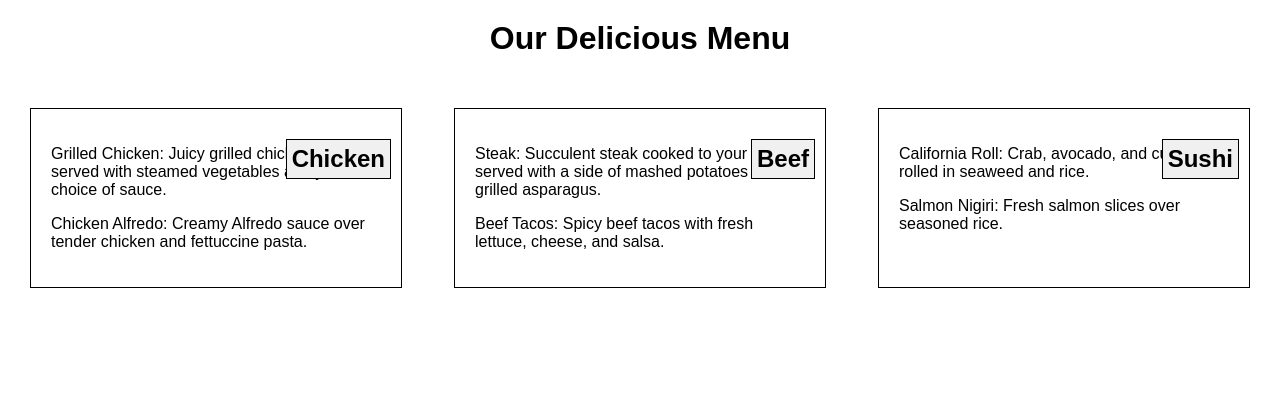
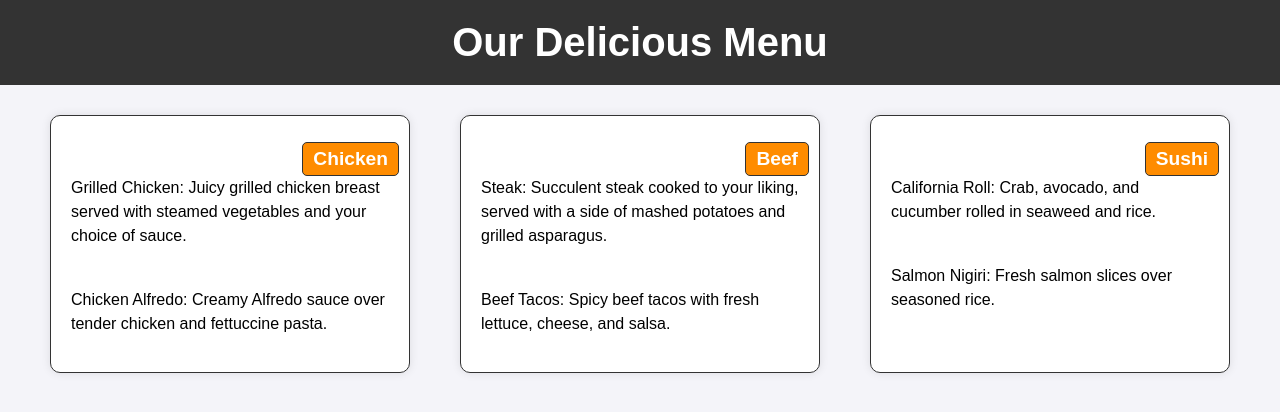
Before and after one commit to salahmed-ctrlz/CourseraLabs, a plain HTML site: page index.html in a window 1280 px wide. Drawn offline with Linux system fonts and the light colour scheme; files that its build step writes are made by us from their sources.

Commit message:
Update styles.css

```diff
--- a/styles.css
+++ b/styles.css
@@ -3,12 +3,19 @@ body {
     font-family: Arial, sans-serif;
     margin: 0;
     padding: 0;
+    background-color: #f4f4f9;
+}
+
+header {
+    background-color: #333;
+    color: white;
+    padding: 20px 0;
+    text-align: center;
 }
 
 h1 {
-    text-align: center;
-    font-size: 2em;
-    margin-top: 20px;
+    margin: 0;
+    font-size: 2.5em;
 }
 
 .container {
@@ -16,14 +23,37 @@ h1 {
     flex-wrap: wrap;
     justify-content: space-between;
     padding: 20px;
+    max-width: 1200px;
+    margin: 0 auto;
 }
 
 .section {
-    border: 1px solid black;
+    border: 1px solid #333;
     padding: 20px;
     margin: 10px;
     box-sizing: border-box;
     position: relative;
+    background-color: #fff;
+    border-radius: 10px;
+    box-shadow: 0 0 10px rgba(0, 0, 0, 0.1);
+}
+
+.section-title {
+    position: absolute;
+    top: 10px;
+    right: 10px;
+    background-color: #ff8c00;
+    padding: 5px 10px;
+    border-radius: 5px;
+    color: white;
+    font-size: 1.2em;
+    border: 1px solid #333;
+}
+
+.section p {
+    margin-top: 40px;
+    font-size: 1em;
+    line-height: 1.5em;
 }
 
 /* Desktop Styles */
@@ -55,7 +85,7 @@ h2 {
     position: absolute;
     top: 10px;
     right: 10px;
-    background-color: #f0f0f0;
+    background-color: #ff8c00;
     padding: 5px;
     border: 1px solid black;
 }
```
